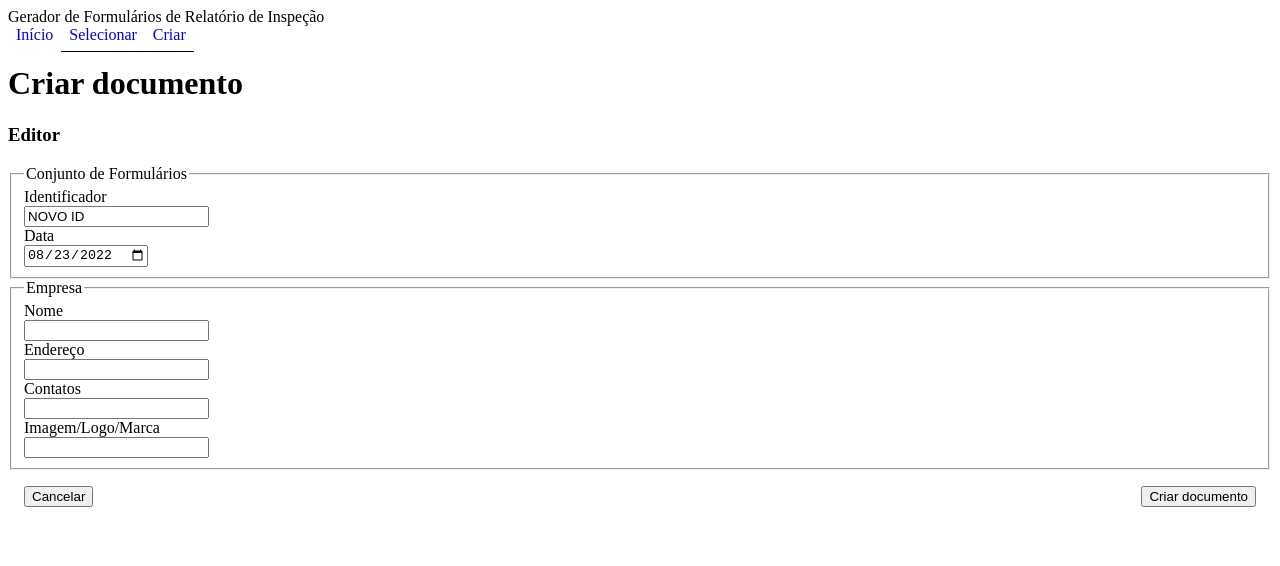
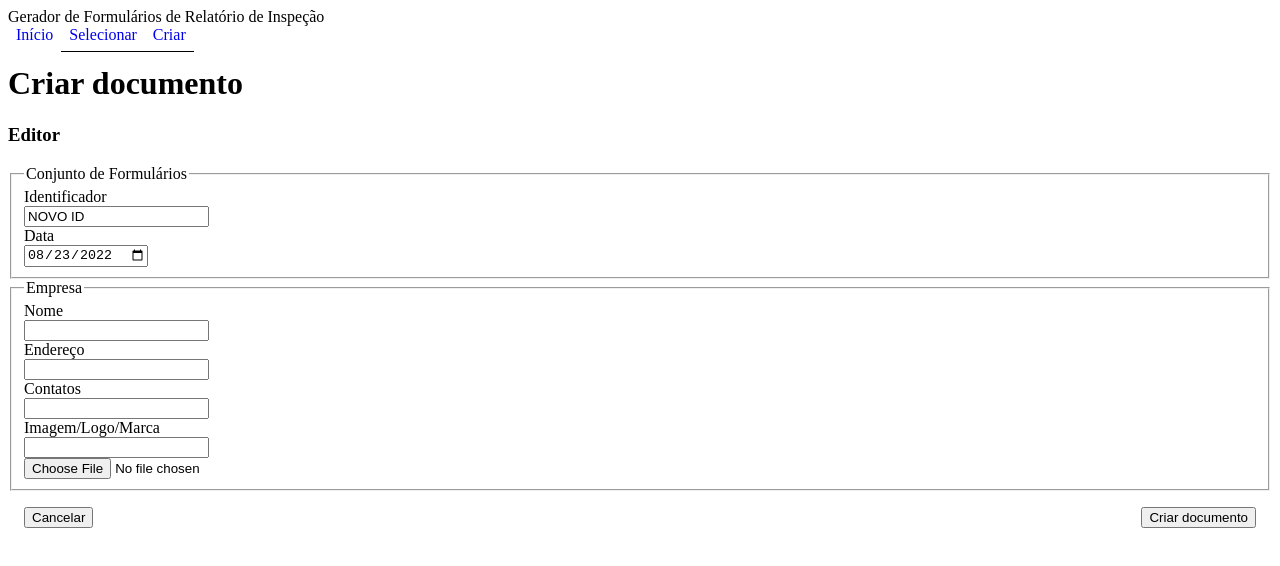
Before and after one commit to iraja-baltezan/em-wdp-220822-relatorio_inspecao, a React (Create React App) app in the folder frontend/: page /docs/new in a window 1280 px wide. Shown: the top 566 px of the page. Built offline with nearby package versions, Linux system fonts and the light colour scheme.

Commit message:
factor: preview image from input file

```diff
--- a/frontend/src/components/CompanyEditor/CompanyEditor.tsx
+++ b/frontend/src/components/CompanyEditor/CompanyEditor.tsx
@@ -1,6 +1,6 @@
 import React, { ChangeEvent, useContext } from 'react';
 import { DocContext } from '../../state/DocContextProvider';
-
+import ImageFileInput from '../ImageFileInput';
 
 function CompanyEditor(
 ) {
@@ -77,6 +77,7 @@ function CompanyEditor(
                 <div>Imagem/Logo/Marca</div>
                 <input type="text" value={doc.company.logo} onChange={handleOnChangeLogo} />
             </label>
+            <ImageFileInput/>
         </fieldset>
     );
 }
--- /dev/null
+++ b/frontend/src/components/ImageFileInput/ImageFileInput.tsx
@@ -0,0 +1,73 @@
+import React, { ChangeEvent, useEffect, useState } from 'react';
+
+const imageMimeType = /image\/(png|jpg|jpeg|webp|gif)/i;
+
+function ImageFileInput() {
+    const [file, setFile] = useState<File | null>(null);
+    const [fileDataURL, setFileDataURL] = useState<string | ArrayBuffer | null | undefined>(null);
+
+    useEffect(() => {
+        let fileReader: FileReader, isCancel = false;
+        if (file) {
+            fileReader = new FileReader();
+            fileReader.onload = (event:ProgressEvent<FileReader>) => {
+                const result: string | ArrayBuffer | null | undefined = event.target?.result;
+                if (result && !isCancel) {
+                    setFileDataURL(result)
+                }
+            }
+            fileReader.readAsDataURL(file);
+        }
+        return () => {
+            isCancel = true;
+            if (fileReader && fileReader.readyState === 1) {
+                fileReader.abort();
+            }
+        }
+
+    }, [file]);
+
+    useEffect(()=>{
+        console.log(typeof fileDataURL);
+        if (typeof fileDataURL !== 'string') return;
+        console.log(fileDataURL.length);
+    },[fileDataURL])
+
+    function handleOnChangeFile(event: ChangeEvent<HTMLInputElement>) {
+        const files = event.target.files;
+
+        if (!files || files.length < 1)
+            return;
+
+        if (files[0].size > (1024 * 1024)) {
+            const msg = 'Arquivo maior que 1MB! Selecione um arquivo menor que 1MB.';
+            alert(msg);
+            console.log(msg);
+            return;
+        }
+
+        if (!files[0].type.match(imageMimeType)) {
+            const msg = 'As imagens devem ser do tipo GIF, JPG, JPEG, PNG ou WEBP.';
+            alert(msg);
+            console.log(msg);
+            return;
+        }
+        setFile(files[0]);
+    }
+
+    return (
+        <div>
+            <input
+                type='file'
+                accept='image/*'
+                onChange={handleOnChangeFile}
+            />
+            {fileDataURL && (
+                <img src={fileDataURL as string} alt="Preview da imagem no arquivo" />
+            )}
+
+        </div>
+    );
+}
+
+export default ImageFileInput;
--- /dev/null
+++ b/frontend/src/components/ImageFileInput/index.ts
@@ -0,0 +1,3 @@
+import ImageFileInput from "./ImageFileInput";
+
+export default ImageFileInput;
--- a/frontend/src/routes/DocSelectPage/DocSelectPage.tsx
+++ b/frontend/src/routes/DocSelectPage/DocSelectPage.tsx
@@ -12,7 +12,7 @@ function DocSelectPage() {
 
     const handleOnClickEdit = (event: React.MouseEvent<HTMLButtonElement>) => {
         const id: string | undefined = event.currentTarget.dataset.id;
-        console.log(id)
+        // console.log(id)
         if (!id) return;
         routeNavigate(`/docs/${id}`)
     }
```
